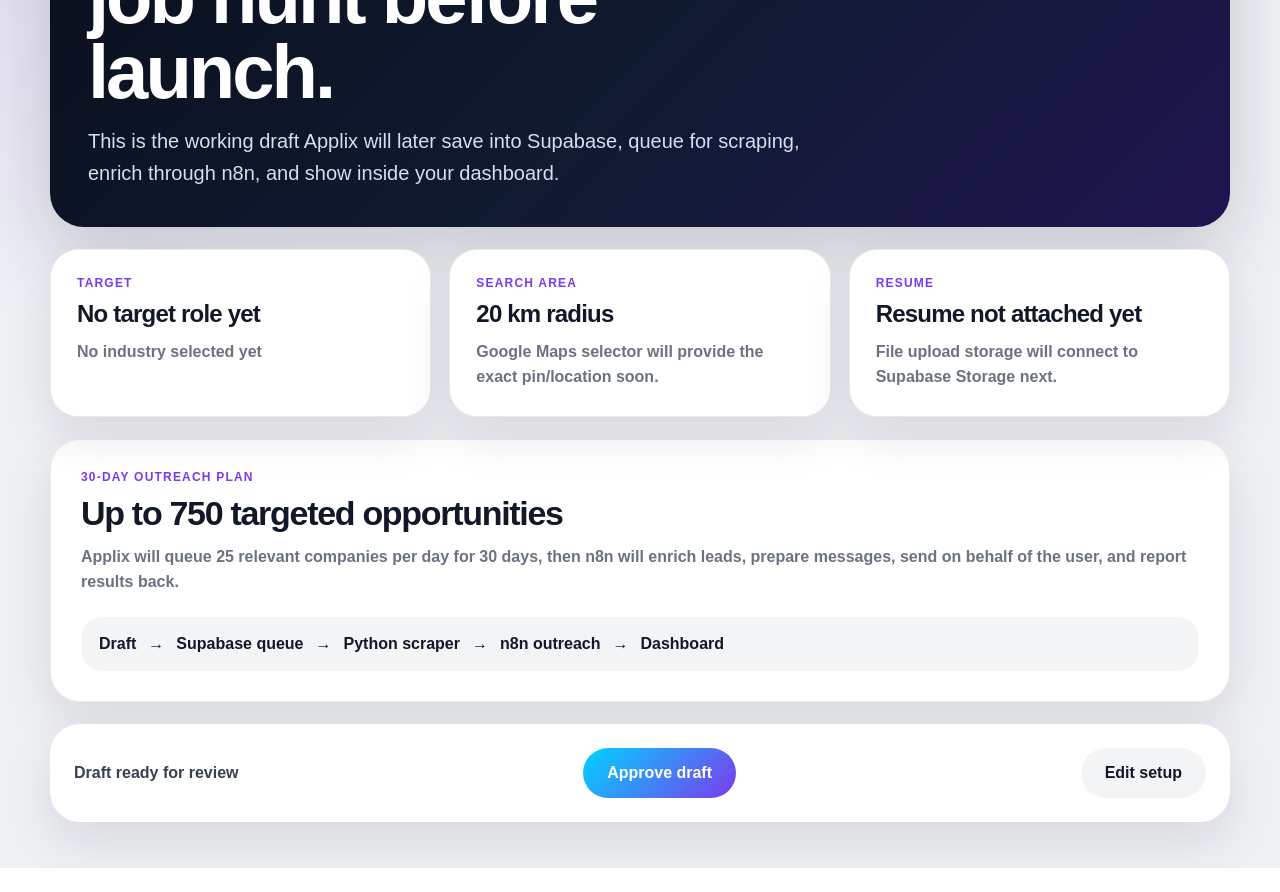
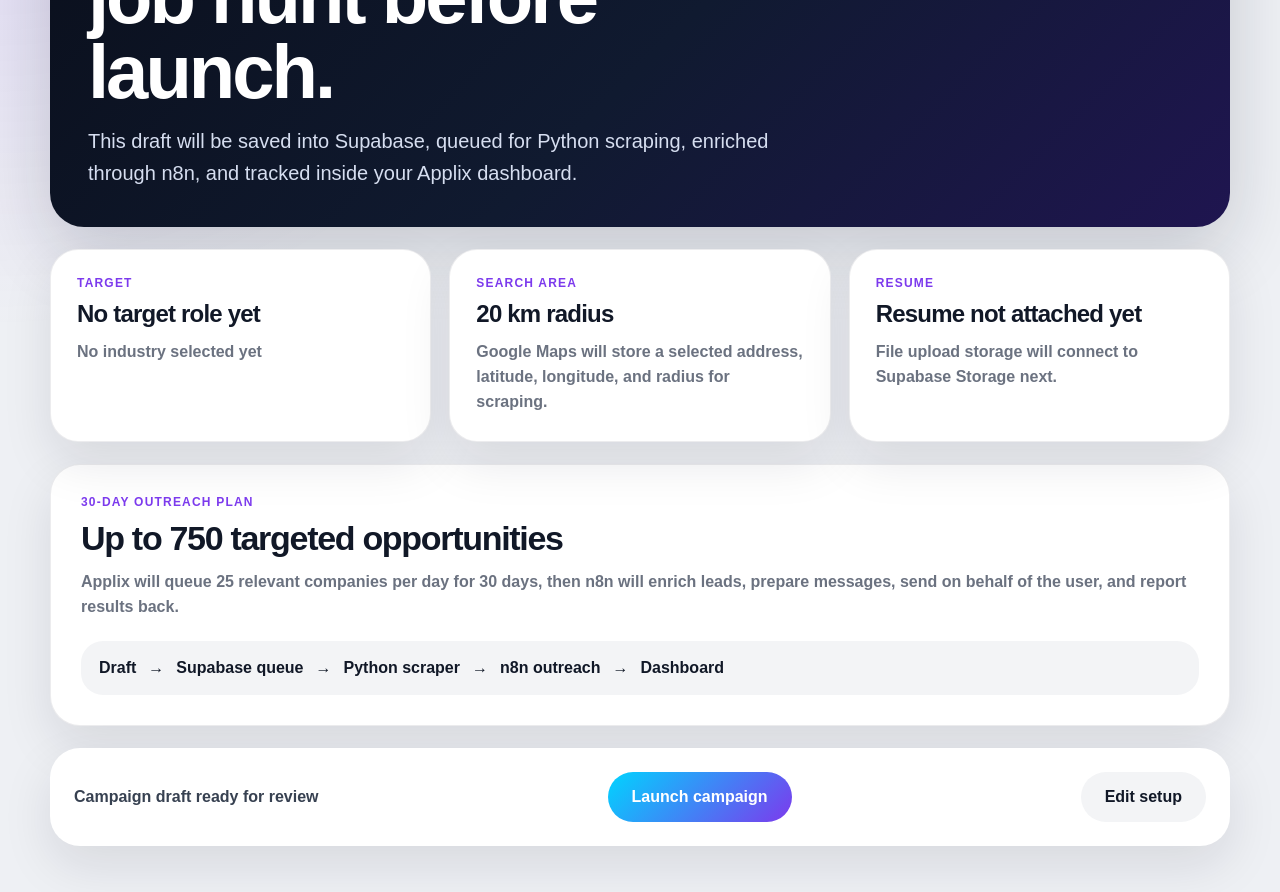
Before and after one commit to Calsie-ai/Calsie, a Next.js app in the folder frontend/: page /campaign/draft in a window 1280 px wide. Shown: the part 300-1192 px from the top of the page. Before the commit the page ends 1168 px from the top, so only its background shows below. Built offline with nearby package versions, Linux system fonts and the light colour scheme.

Commit message:
Rename draft approval to launch campaign

```diff
--- a/frontend/app/campaign/draft/page.tsx
+++ b/frontend/app/campaign/draft/page.tsx
@@ -8,6 +8,7 @@ type CampaignDraft = {
   industry: string;
   radius: string;
   resumeName: string;
+  resumeSource?: "applix_profile" | "uploaded_file" | "not_ready";
   dailyLimit: number;
   campaignDays: number;
   createdAt: string;
@@ -18,6 +19,7 @@ const emptyDraft: CampaignDraft = {
   industry: "",
   radius: "20",
   resumeName: "Resume not attached yet",
+  resumeSource: "not_ready",
   dailyLimit: 25,
   campaignDays: 30,
   createdAt: "",
@@ -25,7 +27,7 @@ const emptyDraft: CampaignDraft = {
 
 export default function CampaignDraftPage() {
   const [draft, setDraft] = useState<CampaignDraft>(emptyDraft);
-  const [status, setStatus] = useState("Draft ready for review");
+  const [status, setStatus] = useState("Campaign draft ready for review");
 
   useEffect(() => {
     const savedDraft = sessionStorage.getItem("applixCampaignDraft");
@@ -38,8 +40,8 @@ export default function CampaignDraftPage() {
     }
   }, []);
 
-  function approveDraft() {
-    setStatus("Campaign approved. Next step: save this draft to Supabase and queue the Python scraper.");
+  function launchCampaign() {
+    setStatus("Campaign launch queued. Next: save to Supabase, trigger Python scraper, then start n8n enrichment and outreach.");
   }
 
   const totalOpportunities = draft.dailyLimit * draft.campaignDays;
@@ -52,8 +54,8 @@ export default function CampaignDraftPage() {
           <p style={styles.badge}>Campaign draft</p>
           <h1 style={styles.title}>Review your Applix job hunt before launch.</h1>
           <p style={styles.subtitle}>
-            This is the working draft Applix will later save into Supabase, queue for scraping,
-            enrich through n8n, and show inside your dashboard.
+            This draft will be saved into Supabase, queued for Python scraping,
+            enriched through n8n, and tracked inside your Applix dashboard.
           </p>
         </header>
 
@@ -67,13 +69,13 @@ export default function CampaignDraftPage() {
           <article style={styles.card}>
             <p style={styles.cardLabel}>Search area</p>
             <h2 style={styles.cardTitle}>{draft.radius} km radius</h2>
-            <p style={styles.muted}>Google Maps selector will provide the exact pin/location soon.</p>
+            <p style={styles.muted}>Google Maps will store a selected address, latitude, longitude, and radius for scraping.</p>
           </article>
 
           <article style={styles.card}>
             <p style={styles.cardLabel}>Resume</p>
             <h2 style={styles.cardTitle}>{draft.resumeName}</h2>
-            <p style={styles.muted}>File upload storage will connect to Supabase Storage next.</p>
+            <p style={styles.muted}>{draft.resumeSource === "applix_profile" ? "Applix will use the saved resume builder profile." : "File upload storage will connect to Supabase Storage next."}</p>
           </article>
         </div>
 
@@ -102,7 +104,7 @@ export default function CampaignDraftPage() {
 
         <section style={styles.actionsCard}>
           <p style={styles.status}>{status}</p>
-          <button style={styles.primaryButton} onClick={approveDraft}>Approve draft</button>
+          <button style={styles.primaryButton} onClick={launchCampaign}>Launch campaign</button>
           <Link href="/" style={styles.secondaryButton}>Edit setup</Link>
         </section>
       </section>
```
